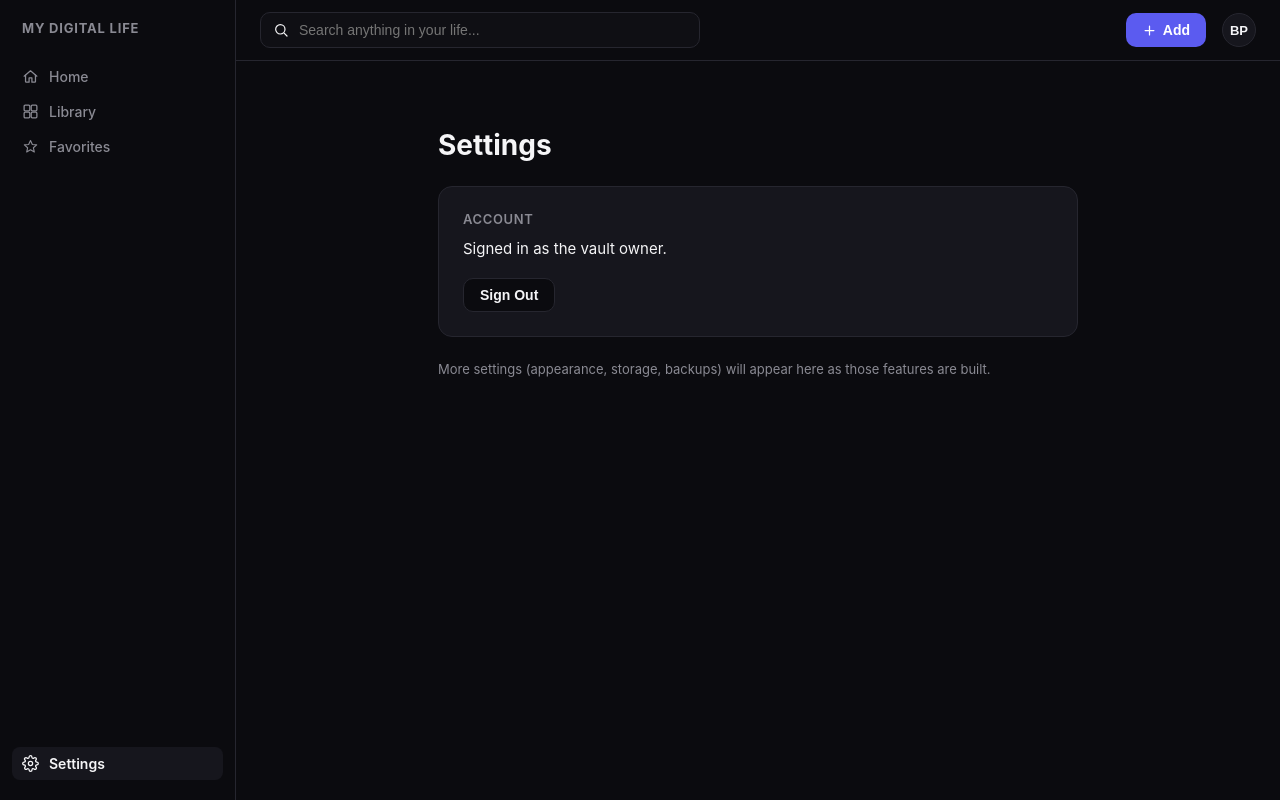
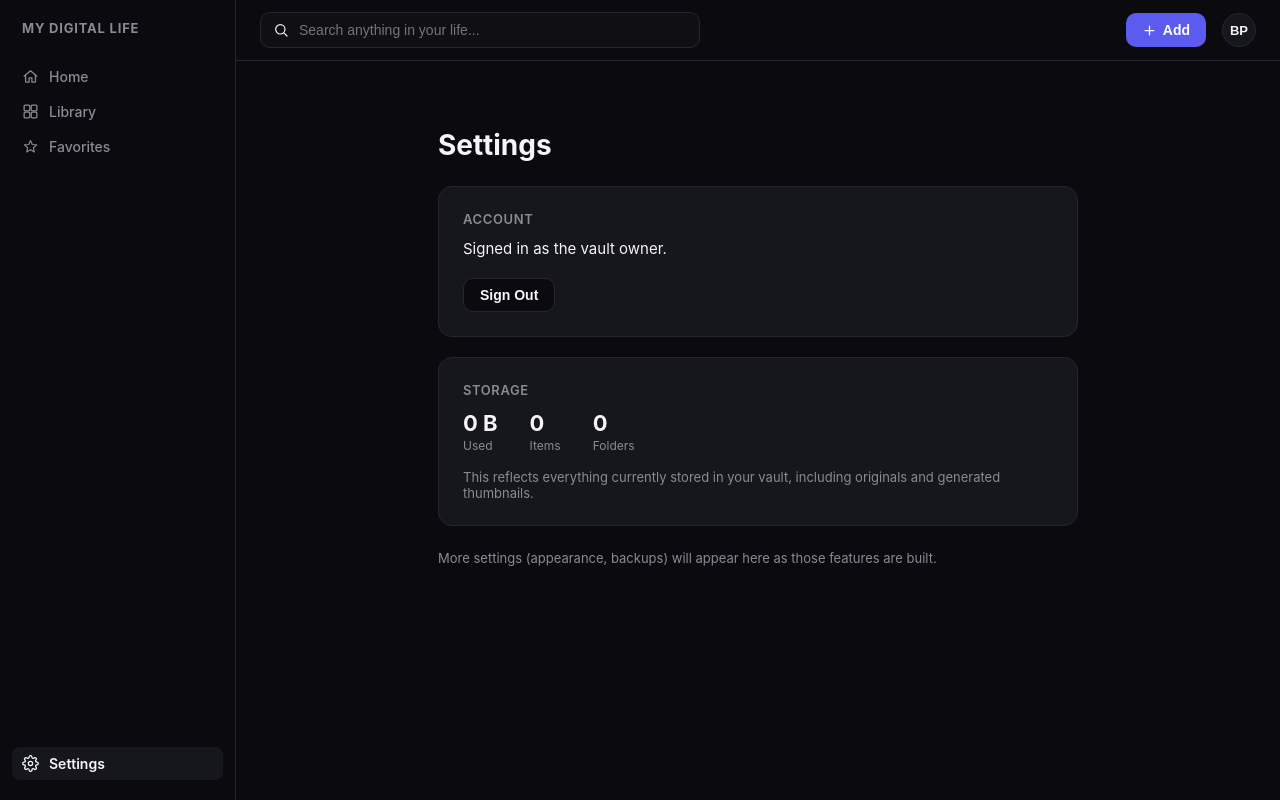
Before and after one commit to customerservice-prog/pinedapower, a Next.js app: page /settings in a window 1280 px wide. Built offline with nearby package versions, Linux system fonts and the light colour scheme; no server answers; the database is empty.

Commit message:
Refactor SettingsPage to fetch storage data asynchronously
Refactor SettingsPage to be async and fetch item, folder, and storage data from the database. Update UI to display storage statistics and account information.

```diff
--- a/app/settings/page.tsx
+++ b/app/settings/page.tsx
@@ -1,9 +1,22 @@
 import AppShell from "../components/AppShell";
 import { COLORS, RADIUS } from "../components/theme";
+import { prisma } from "@/lib/db";
+import { formatBytes } from "@/lib/format";
 
 export const dynamic = "force-dynamic";
 
-export default function SettingsPage() {
+export default async function SettingsPage() {
+const [itemCount, folderCount, storageAgg] = await Promise.all([
+prisma.item.count({ where: { deletedAt: null } }),
+prisma.folder.count(),
+prisma.asset.aggregate({
+_sum: { sizeBytes: true },
+where: { status: "READY" },
+}),
+]);
+
+const bytesUsed = storageAgg._sum.sizeBytes || 0;
+
 return (
 <AppShell active="settings" currentFolderId={null}>
 <div style={{ maxWidth: 640, margin: "0 auto", padding: "48px 32px 64px" }}>
@@ -15,20 +28,10 @@ export default function SettingsPage() {
 borderRadius: RADIUS.lg,
 background: COLORS.surface,
 padding: 24,
+marginBottom: 20,
 }}
 >
-          <div
-            style={{
-              fontSize: 13,
-              color: COLORS.textSecondary,
-              textTransform: "uppercase",
-              letterSpacing: 0.6,
-              fontWeight: 600,
-              marginBottom: 12,
-            }}
-          >
-            Account
-          </div>
+<SectionLabel>Account</SectionLabel>
 <div style={{ fontSize: 15, marginBottom: 20 }}>Signed in as the vault owner.</div>
 <form action="/api/auth/logout" method="POST">
 <button
@@ -49,11 +52,56 @@ export default function SettingsPage() {
 </form>
 </div>
 
+<div
+style={{
+border: `1px solid ${COLORS.border}`,
+borderRadius: RADIUS.lg,
+background: COLORS.surface,
+padding: 24,
+}}
+>
+<SectionLabel>Storage</SectionLabel>
+<div style={{ display: "flex", gap: 32, flexWrap: "wrap" }}>
+<Stat label="Used" value={formatBytes(bytesUsed)} />
+<Stat label="Items" value={String(itemCount)} />
+<Stat label="Folders" value={String(folderCount)} />
+</div>
+<div style={{ fontSize: 13, color: COLORS.textSecondary, marginTop: 16 }}>
+This reflects everything currently stored in your vault, including originals and
+generated thumbnails.
+</div>
+</div>
+
 <div style={{ fontSize: 13, color: COLORS.textSecondary, marginTop: 24 }}>
-          More settings (appearance, storage, backups) will appear here as those features are
-          built.
+More settings (appearance, backups) will appear here as those features are built.
 </div>
 </div>
 </AppShell>
 );
 }
+
+function SectionLabel({ children }: { children: React.ReactNode }) {
+return (
+<div
+style={{
+fontSize: 13,
+color: COLORS.textSecondary,
+textTransform: "uppercase",
+letterSpacing: 0.6,
+fontWeight: 600,
+marginBottom: 12,
+}}
+>
+{children}
+</div>
+);
+}
+
+function Stat({ label, value }: { label: string; value: string }) {
+return (
+<div>
+<div style={{ fontSize: 22, fontWeight: 700 }}>{value}</div>
+<div style={{ fontSize: 12, color: COLORS.textSecondary, marginTop: 2 }}>{label}</div>
+</div>
+);
+}
```
Lines whose indentation alone changed are shown as unchanged.
